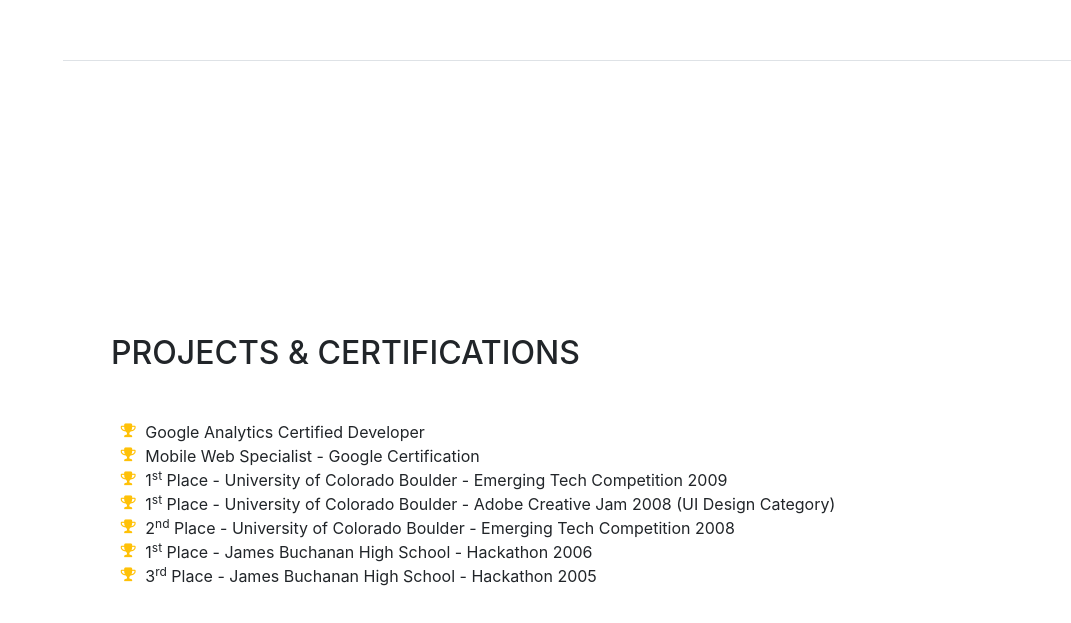
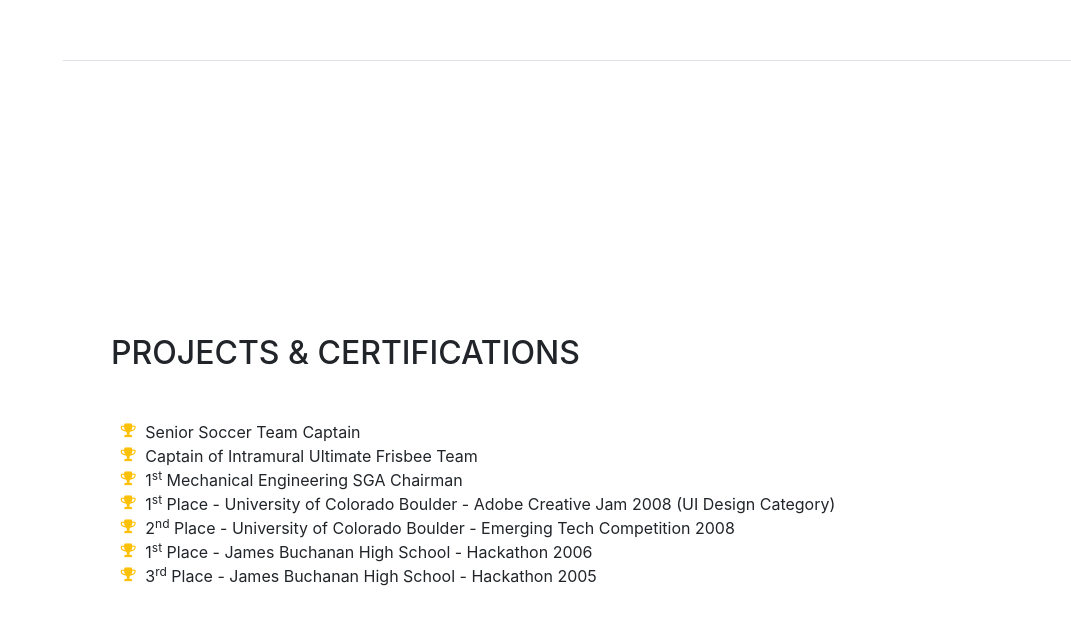
Before and after one commit to BrianMichaelTaylor/BrianMichaelTaylor.github.io, a website with bundled scripts: page index.html in a window 1280 px wide. Shown: the part 4194-4817 px from the top of the page, without its empty margins (209-1280 px from the left). Built offline with nearby package versions, Linux system fonts and the light colour scheme; a web font is replaced by a local one.

Commit message:
Update Awards

```diff
--- a/index.html
+++ b/index.html
@@ -264,14 +264,14 @@
           <ul class="fa-ul mb-0">
             <li>
               <i class="fa-li fa fa-trophy text-warning"></i>
-              Google Analytics Certified Developer</li>
+              Senior Soccer Team Captain</li>
             <li>
               <i class="fa-li fa fa-trophy text-warning"></i>
-              Mobile Web Specialist - Google Certification</li>
+              Captain of Intramural Ultimate Frisbee Team</li>
             <li>
               <i class="fa-li fa fa-trophy text-warning"></i>
               1<sup>st</sup>
-              Place - University of Colorado Boulder - Emerging Tech Competition 2009</li>
+              Mechanical Engineering SGA Chairman</li>
             <li>
               <i class="fa-li fa fa-trophy text-warning"></i>
               1<sup>st</sup>
```
